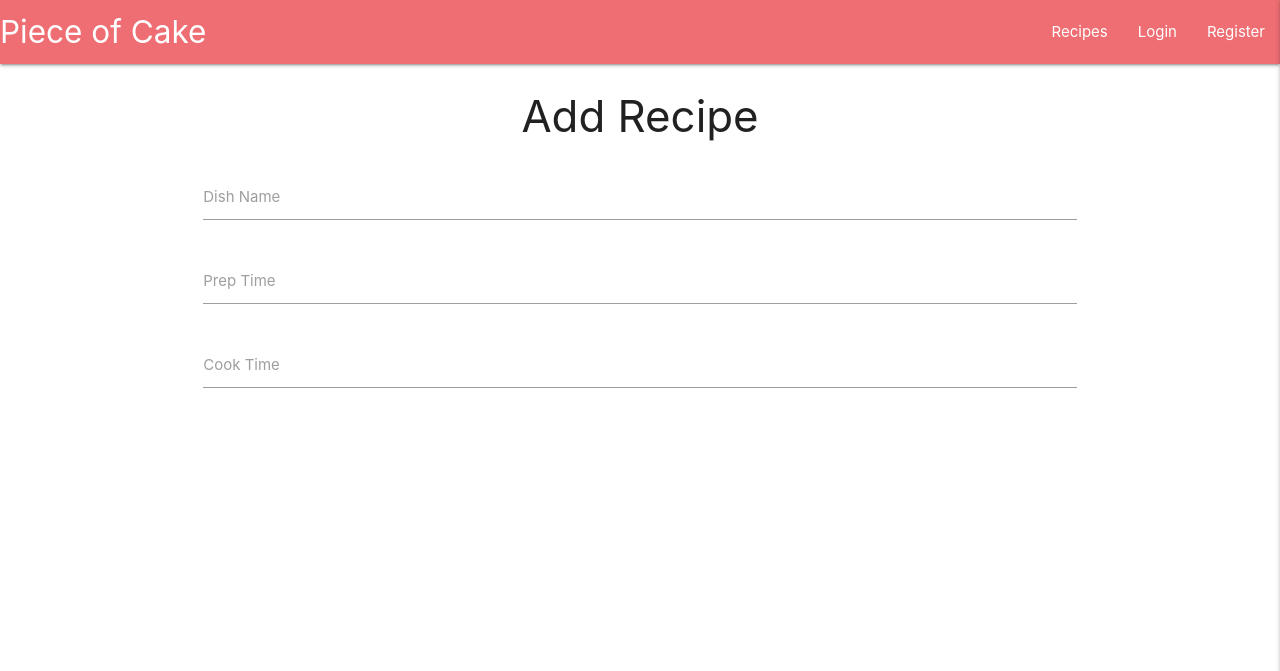
After one commit to JimEv87/MS3, a Flask app: page /add_recipe in a window 1280 px wide. The commit adds this page. Shown: the top 671 px of the page. Run offline with Flask 2, Linux system fonts and the light colour scheme; some libraries are stand-ins or nearby versions.

Commit message:
Create add_recipe template

```diff
--- a/app.py
+++ b/app.py
@@ -98,6 +98,10 @@ def logout():
     return redirect(url_for("login"))
 
 
+@app.route("/add_recipe")
+def add_recipe():
+    return render_template("add_recipe.html")
+
 if __name__ == "__main__":
     app.run(host=os.environ.get("IP"),
             port=int(os.environ.get("PORT")),
--- /dev/null
+++ b/templates/add_recipe.html
@@ -0,0 +1,26 @@
+{% extends "base.html" %}
+{% block content %}
+
+    <h3 class="center-align">Add Recipe</h3>
+
+    <div class="row">
+    <form class="col s12" method="POST" action="">
+      <div class="row">
+        <div class="input-field col s12">
+          <input id="icon_prefix" type="text" class="validate">
+          <label for="icon_prefix">Dish Name</label>
+        </div>
+        <div class="input-field col s12">
+          <input id="icon_telephone" type="tel" class="validate">
+          <label for="icon_telephone">Prep Time</label>
+        </div>
+        <div class="input-field col s12">
+          <input id="icon_telephone" type="tel" class="validate">
+          <label for="icon_telephone">Cook Time</label>
+        </div>
+
+      </div>
+    </form>
+  </div>
+
+{% endblock %}
--- a/templates/base.html
+++ b/templates/base.html
@@ -26,6 +26,7 @@
                     <li><a href="{{ url_for('get_recipes') }}">Recipes</a></li>
                     {% if session.user %}
                         <li><a href="{{ url_for('profile', username=session['user']) }}">Profile</a></li>
+                        <li><a href="{{ url_for('add_recipe') }}">Add Recipe</a></li>
                         <li><a href="{{ url_for('logout') }}">Log Out</a></li>
                     {% else %}
                         <li><a href="{{ url_for('login') }}">Login</a></li>
@@ -39,6 +40,7 @@
             <li><a href="{{ url_for('get_recipes') }}">Recipes</a></li>
             {% if session.user %}
                 <li><a href="{{ url_for('profile', username=session['user']) }}">Profile</a></li>
+                <li><a href="{{ url_for('add_recipe') }}">Add Recipe</a></li>
                 <li><a href="{{ url_for('logout') }}">Log Out</a></li>
             {% else %}
                 <li><a href="{{ url_for('login') }}">Login</a></li>
```
